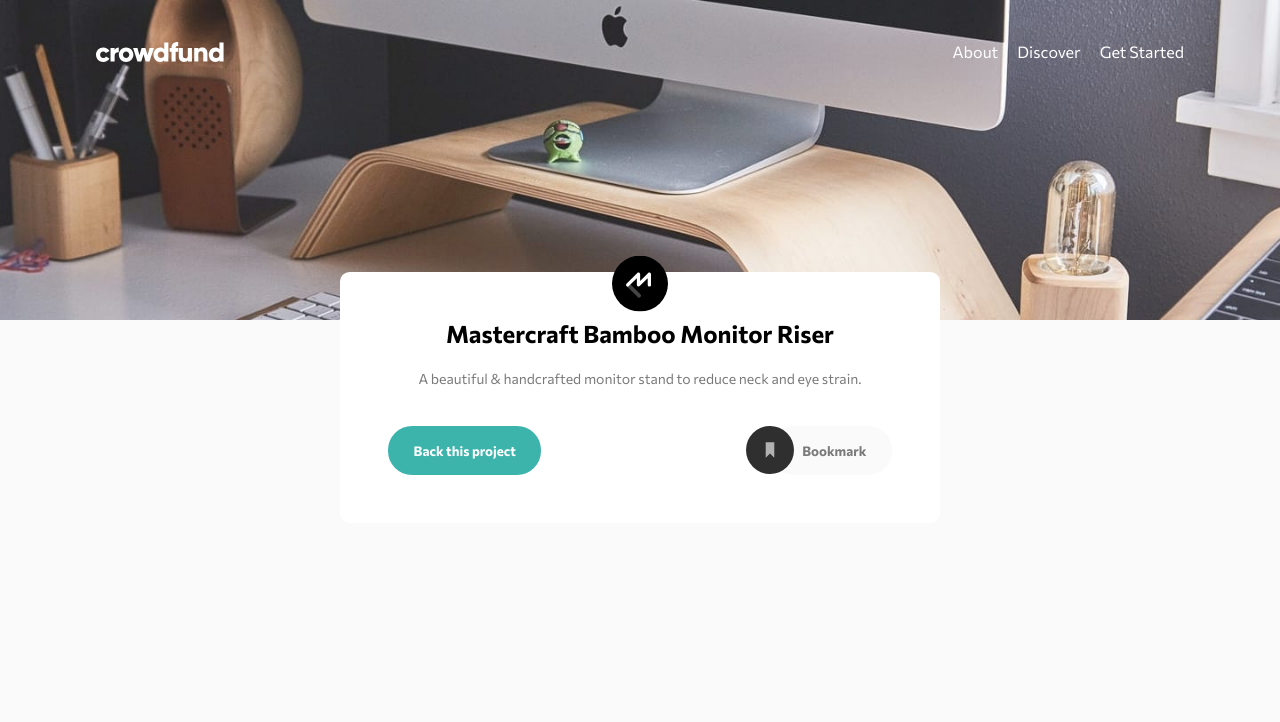
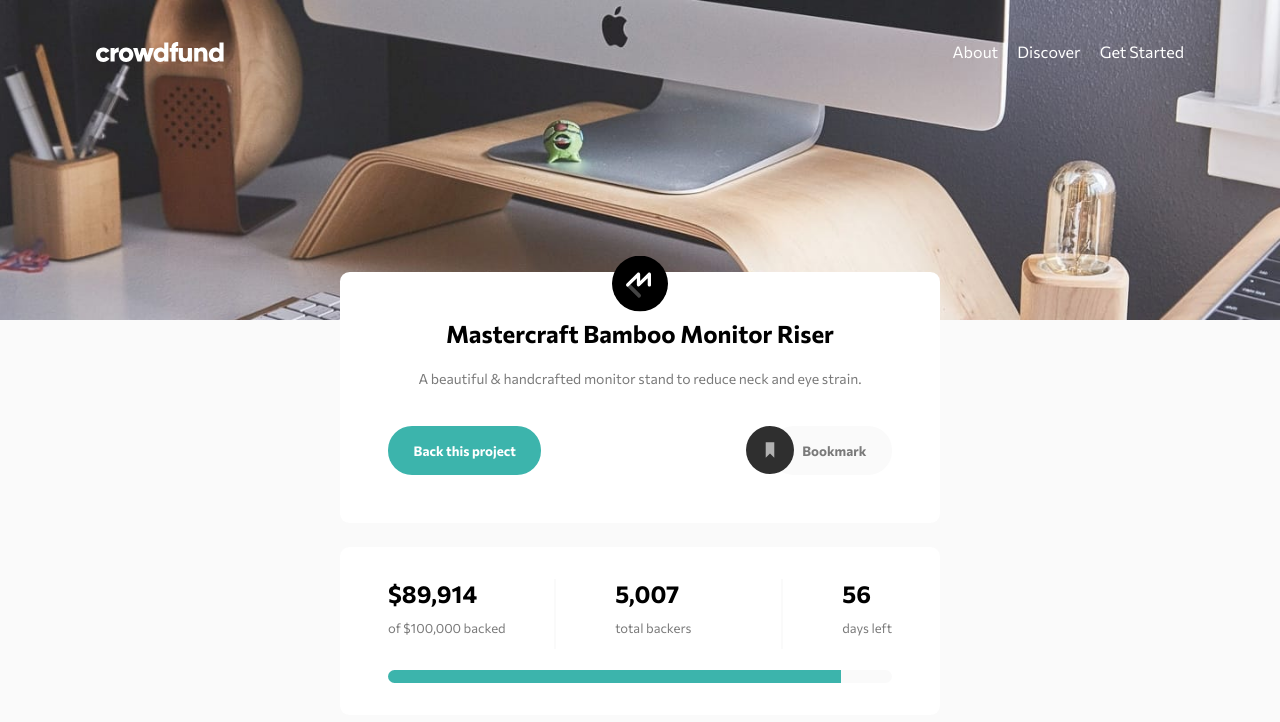
Before and after one commit to sharonBenish/crowdfunding-product-page, a Vue app: page / in a window 1280 px wide. Shown: the top 722 px of the page. Built offline with nearby package versions, Linux system fonts and the light colour scheme.

Commit message:
added dynamic stats section

```diff
--- a/src/App.vue
+++ b/src/App.vue
@@ -32,6 +32,25 @@
           </button>
         </div>
       </section>
+      <section id="stats">
+        <div class="stats">
+          <div class="stat">
+            <div class="num">${{sum.toLocaleString("en-US")}}</div>
+            <div>of $100,000 backed</div>
+          </div>
+          <div class="stat">
+            <div class="num">{{backers.toLocaleString("en-US")}}</div>
+            <div>total backers</div>
+          </div>
+          <div class="stat">
+            <div class="num">56</div>
+            <div>days left</div>
+          </div>
+        </div>
+        <div class="progress-bar">
+          <div class="progress" :style="{width:progress}"></div>
+        </div>
+      </section>
     </div>
   </main>
 </template>
@@ -39,12 +58,19 @@
 <script>
 export default {
   name: 'App',
-  components: {
-  },
   data(){
     return{
       menuOpen:false,
       bookmarked:false,
+      sum:89914,
+      backers:5007,
+      target:100000,
+    }
+  },
+  computed:{
+    progress(){
+      const result = (this.sum / this.target)*100;
+      return `${result}%`
     }
   }
 }
@@ -141,6 +167,7 @@ section{
   text-align: center;
   padding:2rem 1rem;
   border-radius: 0.6rem;
+  margin-bottom: 1.5rem;
 }
 
 #intro{
@@ -198,6 +225,43 @@ section{
   height:48px;
 }
 
+.stats{
+  font-size:13px;
+}
+
+.num{
+  font-weight: 700;
+  color:var(--black);
+  font-size: 1.5rem;
+}
+
+.stat > div:not(.num){
+  padding: 0.8rem 0;
+}
+
+.stat{
+  margin-bottom:1.3rem;
+}
+
+.stat:not(:last-of-type){
+  border-bottom: 0.1rem solid var(--gray);
+
+}
+
+.progress-bar{
+  width:100%;
+  background-color: var(--gray);
+  height: 0.8rem;
+  border-radius: 10px;
+  overflow: hidden;
+}
+
+.progress{
+  background-color: var(--mod-cyan);
+  width:50%;
+  height: 100%;
+}
+
 
 @media (min-width:1025px){
   header{
@@ -242,6 +306,26 @@ section{
   #bookmark > span{
     display: inline;
   }
+
+  #stats{
+    padding:2rem 3rem;
+  }
+
+  .stats{
+    display: flex;
+    justify-content: space-between;
+    text-align: left;
+  }
+
+  .stat{
+    padding-left:0;
+  }
+
+  .stat:not(:last-of-type){
+    border-bottom: none;
+    border-right: 0.15rem solid var(--gray);
+    width:33.33%;
+}
 }
 
 </style>
```
